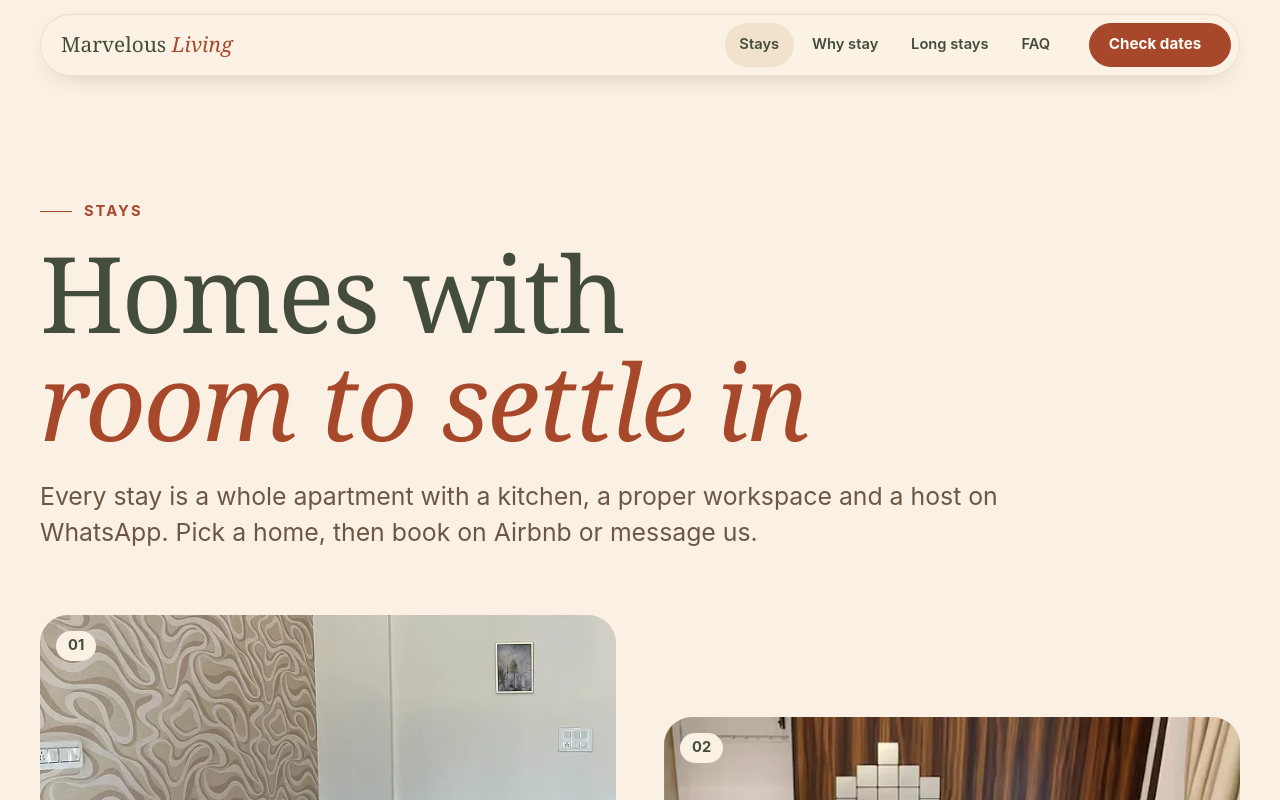
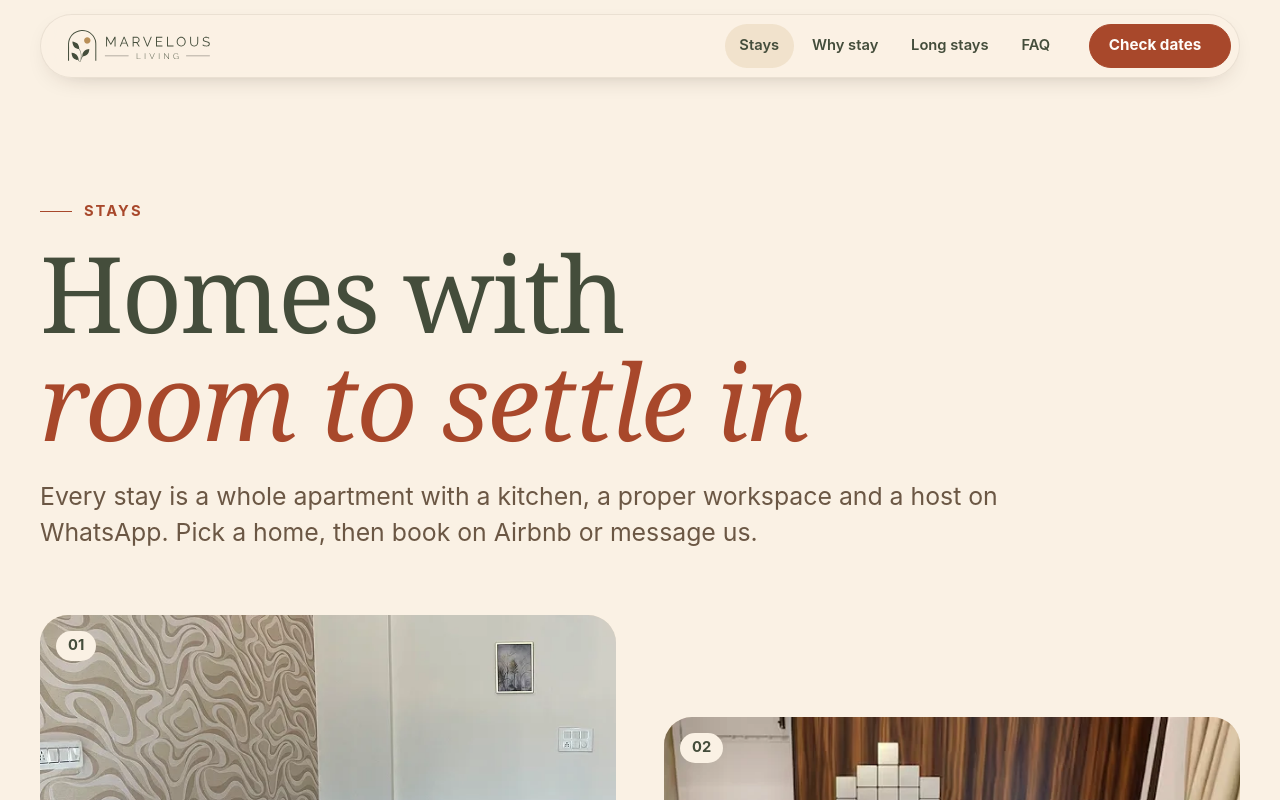
Before and after one commit to alpyraj/ML, an Astro site: page /stays in a window 1280 px wide. Shown: the top 800 px of the page. Built offline with nearby package versions, Linux system fonts and the light colour scheme; Astro itself is replaced by a stand-in of ours.

Commit message:
Use the existing Marvelous Living logo in header and footer
Header uses the original SVG logo from marvelousliving.in; the footer uses a
light version recoloured for the dark ground.

Co-Authored-By: Claude Opus 5.5 <noreply@anthropic.com>
Claude-Session: https://claude.ai/code/session_01JYV9HTLuno2qrpmNyyjMsD

```diff
--- a/src/components/Footer.astro
+++ b/src/components/Footer.astro
@@ -9,6 +9,7 @@ const year = new Date().getFullYear();
     <p class="big display" aria-hidden="true">Marvelous <em>Living</em></p>
     <div class="cols">
       <div>
+        <img class="logo" src="/images/ml-logo-light.svg" alt="Marvelous Living" width="533" height="157" loading="lazy" />
         <p class="intro">Serviced apartments in Bengaluru for short and medium stays. Book on Airbnb, or message us on WhatsApp for the fastest reply.</p>
       </div>
       <nav aria-label="Stays">
@@ -49,6 +50,7 @@ const year = new Date().getFullYear();
   }
   .big em { color: var(--gold); }
   .cols { display: grid; gap: 2.5rem; grid-template-columns: 2fr repeat(3, 1fr); }
+  .logo { height: 56px; width: auto; margin-bottom: 1.25rem; }
   .intro { color: var(--ink-on-dark-soft); max-width: 36ch; }
   .col-title {
     font-family: var(--font-body);
--- a/src/components/Header.astro
+++ b/src/components/Header.astro
@@ -13,8 +13,8 @@ const links = [
 
 <header class="site-header" data-header data-home={home ? 'true' : undefined}>
   <div class="bar">
-    <a href="/" class="wordmark" aria-label="Marvelous Living, home">
-      <span>Marvelous</span> <em>Living</em>
+    <a href="/" class="wordmark">
+      <img src="/images/ml-logo.svg" alt="Marvelous Living, home" width="533" height="157" />
     </a>
     <nav aria-label="Main">
       <ul role="list">
@@ -57,15 +57,12 @@ const links = [
     box-shadow: 0 8px 28px -18px rgba(42, 27, 18, 0.45);
   }
   .wordmark {
-    font-family: var(--font-display);
-    font-variation-settings: 'SOFT' 100, 'opsz' 48;
-    font-size: 1.3rem;
-    text-decoration: none;
-    white-space: nowrap;
-    color: var(--ink);
+    display: inline-flex;
+    align-items: center;
+    min-height: 44px;
     transition: opacity 0.4s var(--ease-out), transform 0.4s var(--ease-out);
   }
-  .wordmark em { color: var(--rust); }
+  .wordmark img { height: 46px; width: auto; }
   /* On home the big hero wordmark plays the logo until it scrolls away. */
   :global(html.js) [data-home] .wordmark { opacity: 0; transform: translateY(8px); }
   :global(html.js) [data-home].is-scrolled .wordmark { opacity: 1; transform: none; }
@@ -89,7 +86,7 @@ const links = [
   @media (max-width: 760px) {
     nav ul li:not(:first-child) { display: none; }
     .bar { gap: 0.5rem; padding-left: 1rem; }
-    .wordmark { font-size: 1.1rem; }
+    .wordmark img { height: 32px; }
   }
 </style>
 
```
Also changed, not shown: public/images/ml-logo-light.svg (added), public/images/ml-logo.svg (added).
